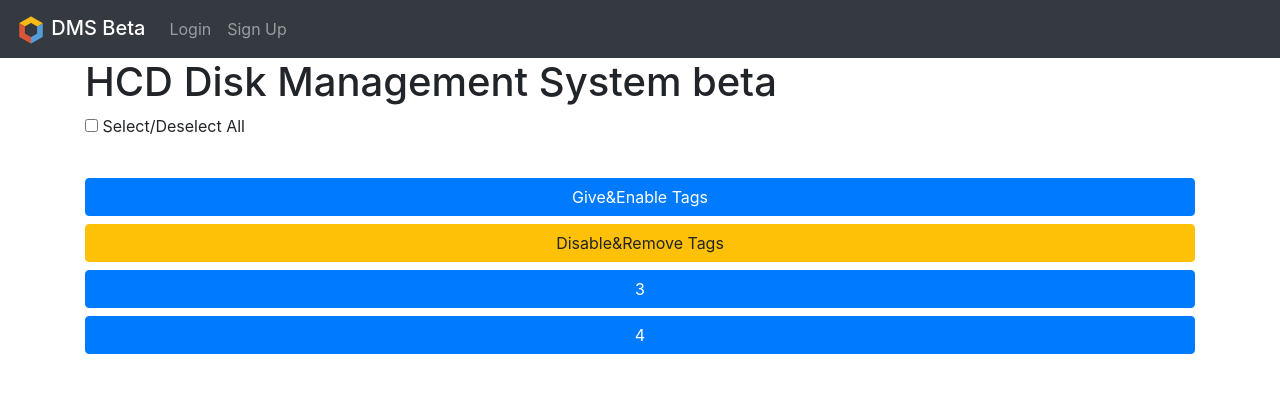
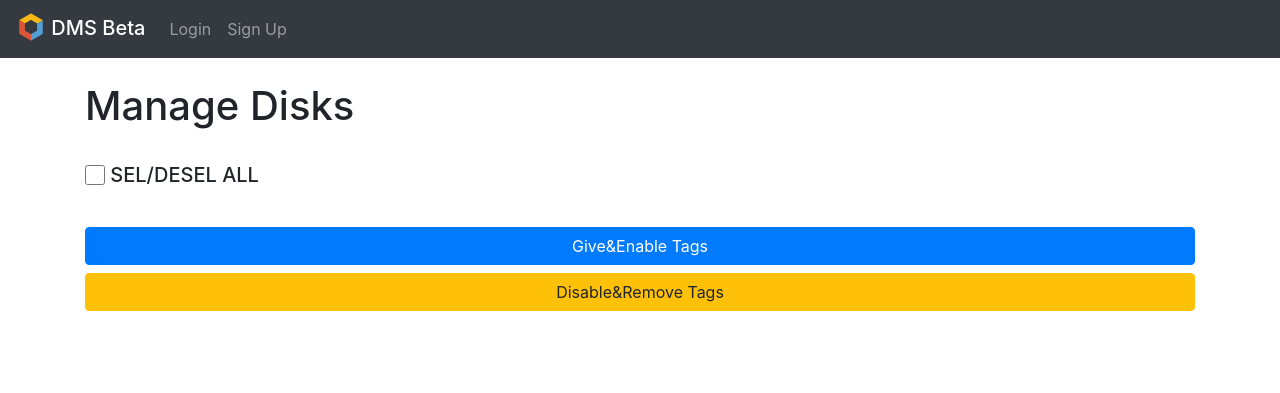
Before and after one commit to HaochengBillYang/pythonREST, a Flask app: template webserver/templates/manage.html in a window 1280 px wide. Shown: the top 393 px of the page. Run offline with Flask 2, Linux system fonts and the light colour scheme; the template is opened without the code that fills it, so the values that code supplies are empty; some libraries are stand-ins or nearby versions.

Commit message:
6.2 Manage Disk Page Done

```diff
--- a/webserver/templates/base.html
+++ b/webserver/templates/base.html
@@ -8,14 +8,22 @@
     integrity="sha384-Vkoo8x4CGsO3+Hhxv8T/Q5PaXtkKtu6ug5TOeNV6gBiFeWPGFN9MuhOf23Q9Ifjh" crossorigin="anonymous" />
   <link rel="stylesheet" href="https://stackpath.bootstrapcdn.com/font-awesome/4.7.0/css/font-awesome.min.css"
     crossorigin="anonymous" />
-
+  <style>
+  input.largerCheckbox {
+      position: relative;
+      top: 3px;
+      width: 20px;
+      height: 20px;
+  }
+  </style>
   <title>{% block title %}Home{% endblock %}</title>
 </head>
 
 <body>
   <nav class="navbar navbar-expand-lg navbar-dark bg-dark">
     <span class="navbar-brand mb-0 h1">
-      <img src="{{url_for('static',filename='logo.svg')}}" align = middle width="30" height="30" alt="">
+      <img src="{{url_for('static',filename='logo.svg')}}"
+      width="30" height="30" style="position:relative; top: -3px">
       DMS Beta
     </span>
     <button class="navbar-toggler" type="button" data-toggle="collapse" data-target="#navbar">
--- a/webserver/templates/home.html
+++ b/webserver/templates/home.html
@@ -12,7 +12,7 @@ Home
 <form method="POST">
     <div class="form-group">
         <label for="url">URL</label>
-        <input type="url" class="form-control" id="url" name="url" placeholder="https://172.16.4.241" />
+        <input type="url" class="form-control" id="url" name="url" placeholder="https://172.16.4.248" />
     </div>
     <div class="form-group">
         <label for="port">PORT</label>
--- a/webserver/templates/manage.html
+++ b/webserver/templates/manage.html
@@ -5,8 +5,9 @@ Home
 {% endblock %}
 
 {% block content %}
-<h1> HCD Disk Management System beta</h1>
-
+<br/>
+<h1> Manage Disks</h1>
+<br/>
 <form method="POST">
         <script language="JavaScript">
                 function toggle(source) {
@@ -17,27 +18,41 @@ Home
                 }
         </script>
         <div class="form-group">
-                <input type="checkbox" onClick="toggle(this)" /> Select/Deselect All<br />
+                <h5>
+                <input type="checkbox" class="largerCheckbox" onClick="toggle(this)" />
+                SEL/DESEL ALL</h5>
         </div>
         {%for i in range(disks|length)%}
         {%if i != 0%}
         {%if disks[i][1] != disks[i-1][1]%}
-        Host {{disks[i][1]}} <br/>
+        <h5>
+        <img src="{{url_for('static', filename='nas-drives.png')}}"
+        width = "20" height="20" style="position:relative; top: -3px">
+        HOST {{disks[i][1]}}
+        </h5>
         {%endif%}
         {%elif i==0%}
-        Host {{disks[0][1]}} <br/>
+        <h5>
+        <img src="{{url_for('static', filename='nas-drives.png')}}"
+        width = "20" height="20" style="position:relative; top: -3px">
+        HOST {{disks[0][1]}}
+        </h5>
         {%endif%}
         {% autoescape false %}
-        <input type="checkbox" id="{{disks[i][0]}}" name="{{disks[i][0]}}" value="1"> disk {{disks[i][0]}}<br />
+        <h5>
+        <img src="{{url_for('static', filename='nvme-ssd.png')}}"
+        width = "20" height="20" style="position:relative; top: -3px">
+        <input type="checkbox" class= "largerCheckbox" id="{{disks[i][0]}}" name="{{disks[i][0]}}" value="1"> DISK {{disks[i][0]}}<br />
+        </h5>
         {% endautoescape%}
 
         {%endfor%}
         <br />
         <p>
-                <button type="submit" name="submit_button" value="1" class="btn btn-primary btn-block">Give&Enable Tags</button>
-                <button type="submit" name="submit_button" value="2" class="btn btn-warning btn-block">Disable&Remove Tags</button>
-                <button type="submit" name="submit_button" value="3" class="btn btn-primary btn-block">3</button>
-                <button type="submit" name="submit_button" value="4" class="btn btn-primary btn-block">4</button>
+                <button type="submit" name="submit_button" value="1" class="btn btn-primary btn-block">
+                        Give&Enable Tags</button>
+                <button type="submit" name="submit_button" value="2" class="btn btn-warning btn-block">
+                        Disable&Remove Tags</button>
         </p>
 </form>
 
```
Also changed, not shown: webserver/display.py (+22 -13 lines), webserver/op.py (+12 -0 lines), webserver/static/nas-drives.png (added), webserver/static/nvme-ssd.png (added).
